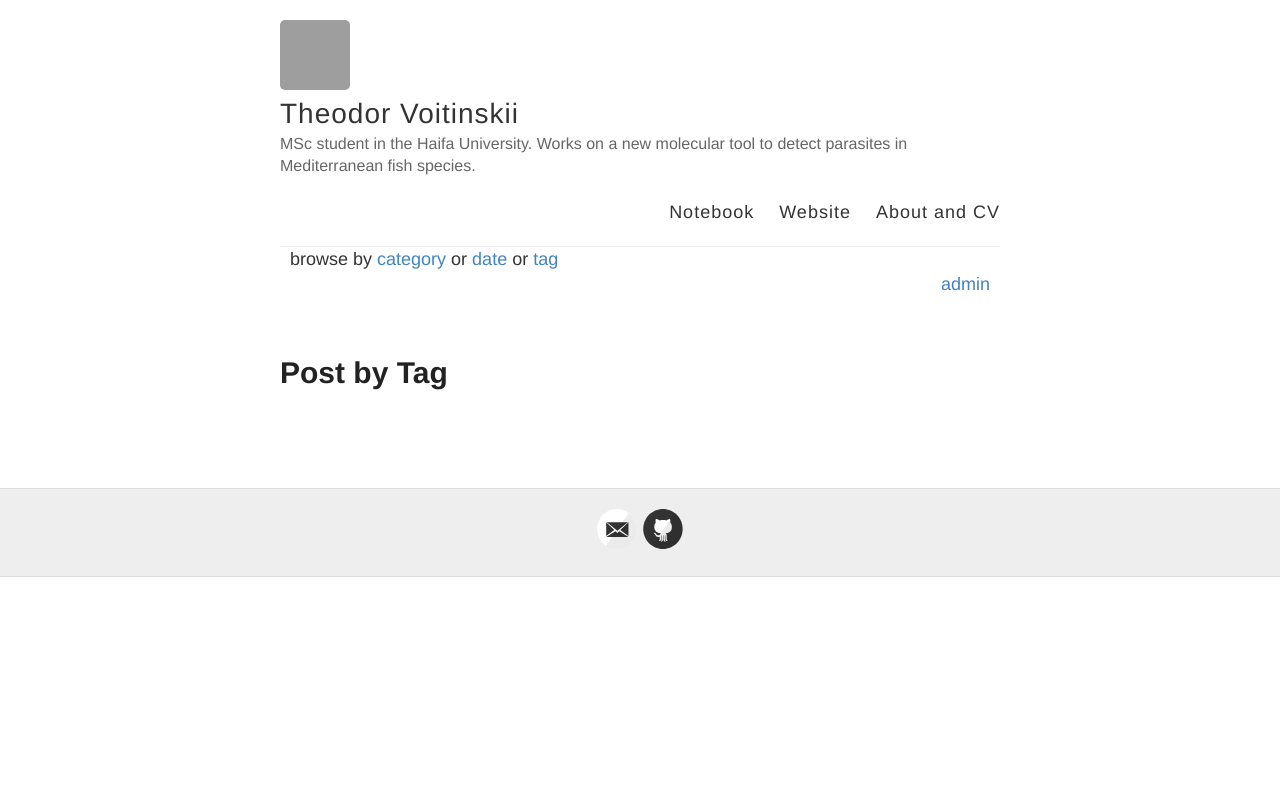
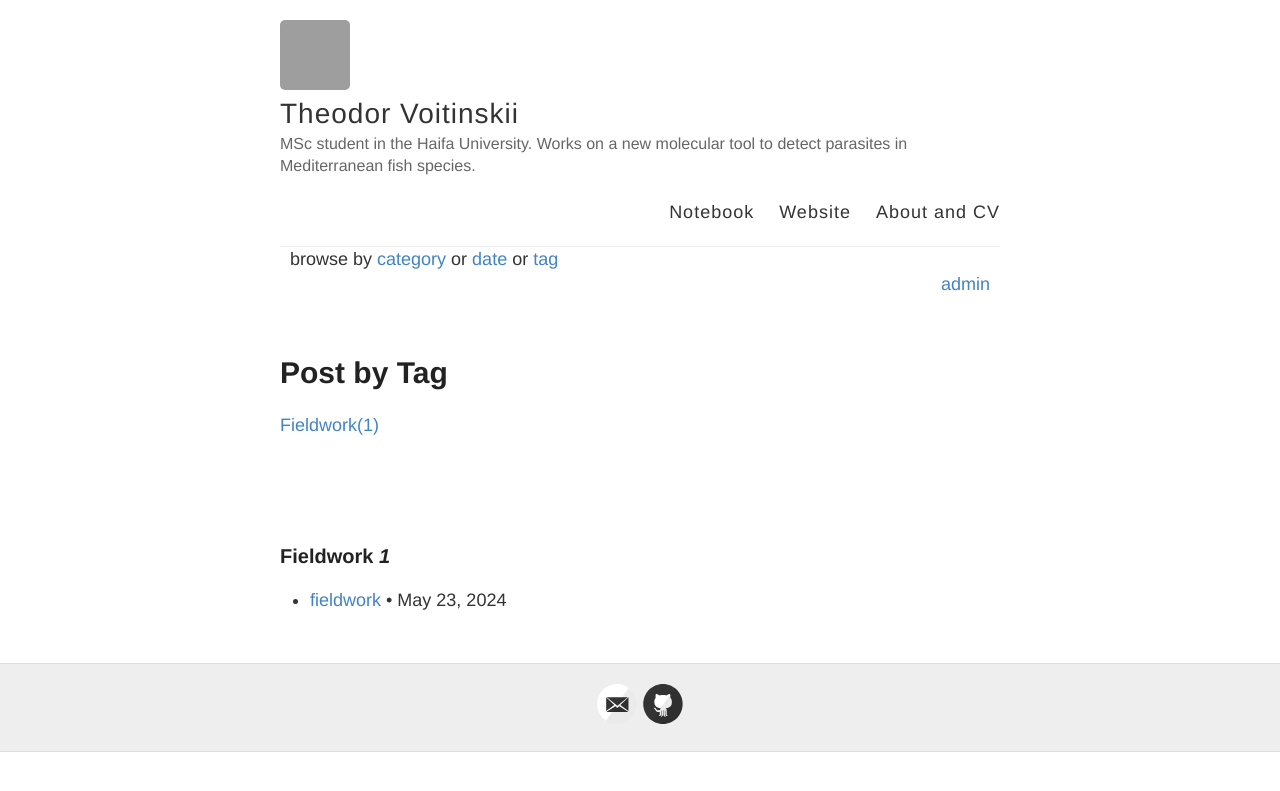
Before and after one commit to Twytilus/Notebook_Theo, a Jekyll site: the page built from archivebytag.md, in a window 1280 px wide. Shown: the top 791 px of the page. Built offline with Jekyll 4.4.1, drawn with Linux system fonts in a browser that asks for light colours; grey boxes are pictures that could not be loaded.

Commit message:
Update 2024-05-23-Research-Methods-Fieldwork.md

```diff
--- a/_posts/2024-05-23-Research-Methods-Fieldwork.md
+++ b/_posts/2024-05-23-Research-Methods-Fieldwork.md
@@ -1,3 +1,10 @@
+---
+layout: post
+title: fieldwork
+date: "2024-05-23"
+categories: Protocols
+tags: Fieldwork
+---
 # Home assignment 3, RM-A Field trip
 ![field trip](../images/fieldtrip.JPG)
 ## A new experience
```
